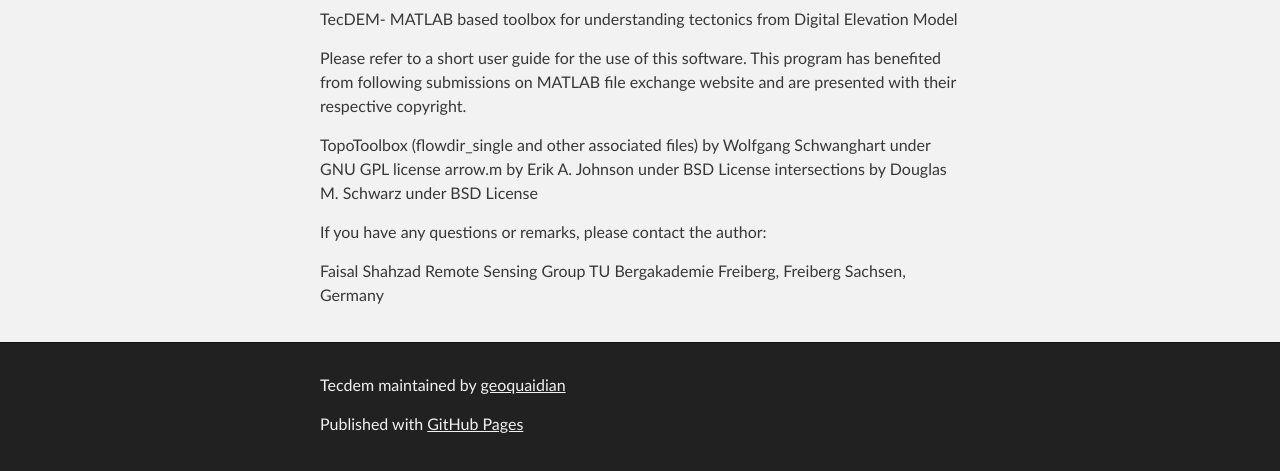
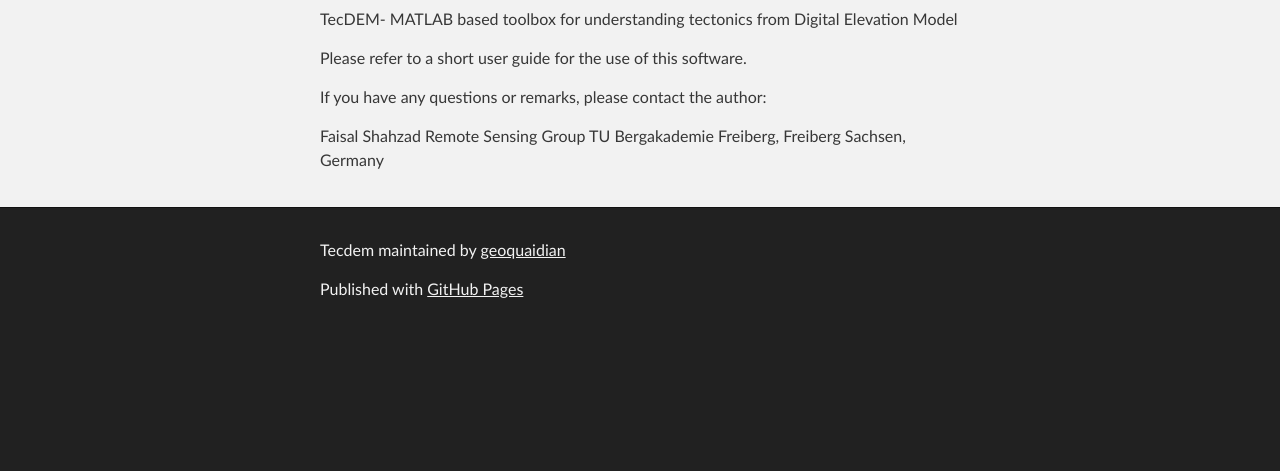
Before and after one commit to esdsystems/TecDEM, a plain HTML site: page index.html in a window 1280 px wide. Shown: the part 317-788 px from the top of the page. Drawn offline with Linux system fonts and the light colour scheme.

```diff
--- a/index.html
+++ b/index.html
@@ -36,13 +36,7 @@
 
 <p>TecDEM- MATLAB based toolbox for understanding tectonics from Digital Elevation Model</p>
 
-<p>Please refer to a short user guide for the use of this software.
-This program has benefited from following submissions on MATLAB file exchange website and are presented
-with their respective copyright.</p>
-
-<p>TopoToolbox (flowdir_single and other associated files) by Wolfgang Schwanghart under GNU GPL license
-arrow.m by Erik A. Johnson under BSD License
-intersections by Douglas M. Schwarz under BSD License</p>
+<p>Please refer to a short user guide for the use of this software.</p>
 
 <p>If you have any questions or remarks, please contact the author:</p>
 
--- a/params.json
+++ b/params.json
@@ -1 +1 @@
-{"name":"Tecdem","tagline":"Tectonics from Digital Elevation Models","body":"TecDEM\r\n======\r\nTecDEM- MATLAB based toolbox for understanding tectonics from Digital Elevation Model\r\n\r\nPlease refer to a short user guide for the use of this software.\r\nThis program has benefited from following submissions on MATLAB file exchange website and are presented\r\nwith their respective copyright.\r\n\r\nTopoToolbox (flowdir_single and other associated files) by Wolfgang Schwanghart under GNU GPL license\r\narrow.m by Erik A. Johnson under BSD License\r\nintersections by Douglas M. Schwarz under BSD License\r\n\r\n\r\nIf you have any questions or remarks, please contact the author:\r\n\r\nFaisal Shahzad\r\nRemote Sensing Group\r\nTU Bergakademie Freiberg, \r\nFreiberg Sachsen, Germany\r\n","google":"","note":"Don't delete this file! It's used internally to help with page regeneration."}
+{"name":"Tecdem","tagline":"Tectonics from Digital Elevation Models","body":"TecDEM\r\n======\r\nTecDEM- MATLAB based toolbox for understanding tectonics from Digital Elevation Model\r\n\r\nPlease refer to a short user guide for the use of this software.\r\n\r\nIf you have any questions or remarks, please contact the author:\r\n\r\nFaisal Shahzad\r\nRemote Sensing Group\r\nTU Bergakademie Freiberg, \r\nFreiberg Sachsen, Germany\r\n","google":"","note":"Don't delete this file! It's used internally to help with page regeneration."}
```
